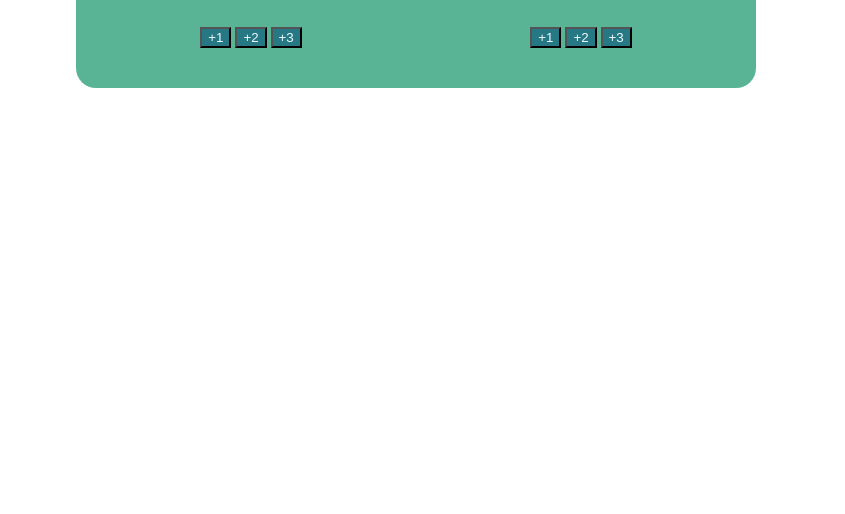
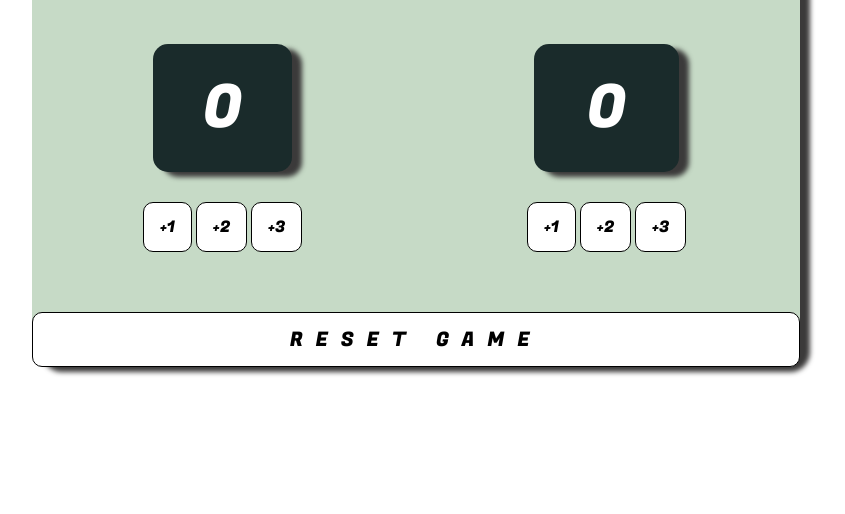
Before and after one commit to estebanp2022/Scoreboard, a plain HTML site: page index.html in a window 1280 px wide. Shown: the part 286-800 px from the top of the page, without its empty margins (224-1069 px from the left). Drawn offline with Linux system fonts and the light colour scheme.

Commit message:
Updated style

```diff
--- a/index.css
+++ b/index.css
@@ -1,36 +1,78 @@
+* {
+  box-sizing: border-box;
+  font-family: "Fugaz One", cursive;
+}
+
 body {
   margin: 0;
-  font-family: "Chakra Petch", sans-serif;
 }
 
 .container {
+  width: 60%;
   display: flex;
+  flex-direction: column;
+  justify-content: center;
+
+  margin: 0 auto;
+  background-color: rgb(198, 218, 198);
+  border-radius: 20px;
+  box-shadow: 10px 5px 5px rgb(59, 58, 58);
+
+  position: absolute;
+  top: 50%;
+  left: 50%;
+  transform: translate(-50%, -50%);
+}
+
+.scores {
+  display: flex;
+  flex-direction: row;
   justify-content: space-around;
-
-  margin: 20px 300px;
-  padding: 20px 10px 40px;
-  background-color: rgb(89, 180, 150);
-  border-radius: 20px;
 }
 
 .home,
 .guest {
   display: flex;
   flex-direction: column;
-
+  padding-bottom: 40px;
   text-align: center;
 }
 
+h3 {
+  font-size: 50px;
+  color: rgb(80, 212, 140);
+  text-shadow: 10px 5px 5px rgb(59, 58, 58);
+}
+
 span {
-  background-color: black;
-  margin: 5px 20px 40px;
-  padding: 50px;
-  color: brown;
-  font-size: 50px;
+  background-color: rgb(26, 43, 43);
+  border-radius: 15px;
+  margin: 10px;
+  padding: 20px;
+  color: white;
+  font-size: 60px;
+  box-shadow: 10px 5px 5px rgb(59, 58, 58);
 }
 
 button {
-  background-color: rgb(38, 121, 132);
-  text-decoration: none;
-  color: aliceblue;
+  margin-top: 20px;
+  background-color: white;
+  border: 1px solid #000;
+  border-radius: 10px;
+  cursor: pointer;
+  font-size: 16px;
+  overflow: hidden;
+  padding: 12px 16px;
+  text-overflow: ellipsis;
+  transition: all 0.14s ease-out;
 }
+
+button:hover {
+  box-shadow: 4px 4px 0 #000;
+  transform: translate(-4px, -4px);
+}
+
+.reset-btn {
+  letter-spacing: 0.8rem;
+  font-size: 20px;
+}
--- a/index.html
+++ b/index.html
@@ -8,13 +8,15 @@
     <link rel="preconnect" href="https://fonts.googleapis.com" />
     <link rel="preconnect" href="https://fonts.gstatic.com" crossorigin />
     <link
-      href="https://fonts.googleapis.com/css2?family=Chakra+Petch&display=swap"
+      href="https://fonts.googleapis.com/css2?family=Fugaz+One&display=swap"
       rel="stylesheet"
     />
+
     <title>Document</title>
   </head>
   <body>
     <div class="container">
+      <div class="scores">
         <div class="home">
           <h3>HOME</h3>
           <span id="home-score"></span>
@@ -36,6 +38,9 @@
         </div>
       </div>
 
+      <button class="reset-btn">RESET GAME</button>
+    </div>
+
     <script src="index.js"></script>
   </body>
 </html>
```
Also changed, not shown: screenshot.png (added), 1 other file. Lines whose indentation alone changed are shown as unchanged.
